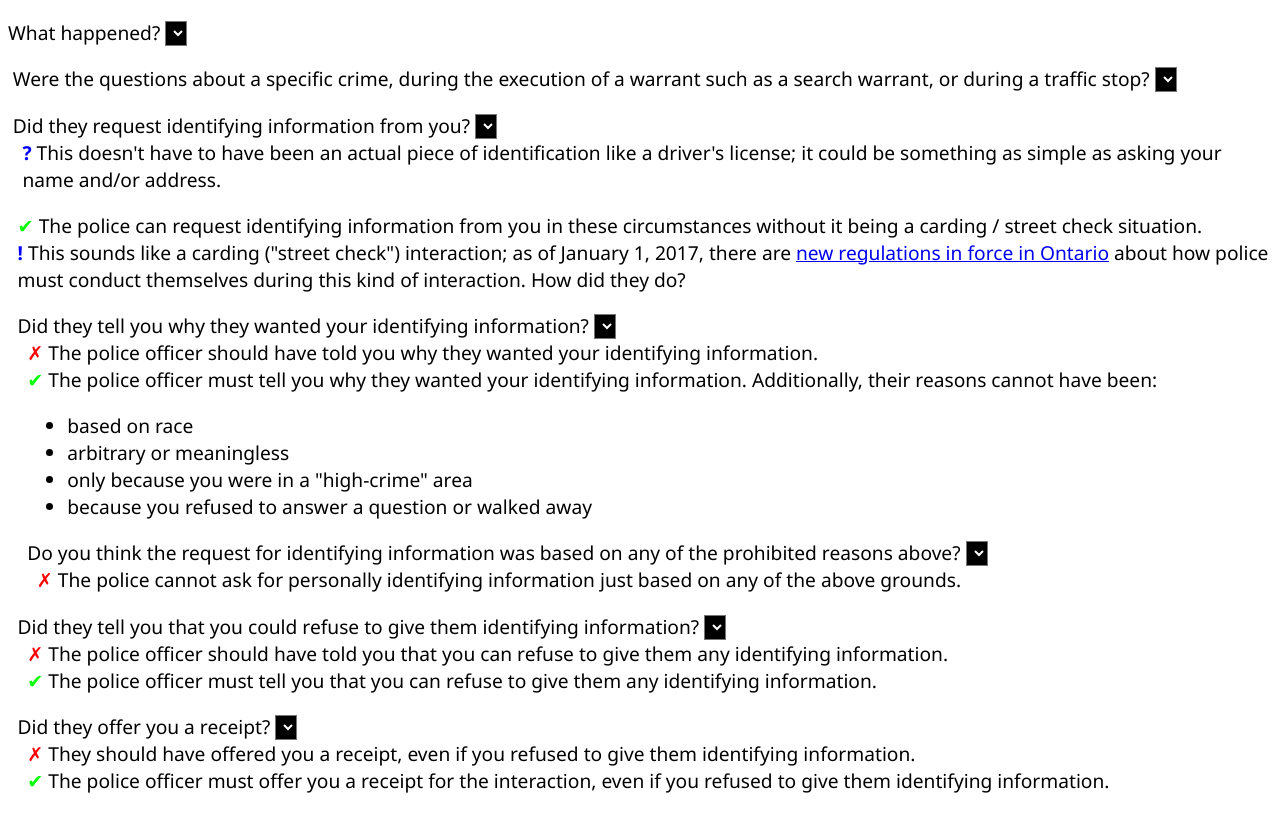
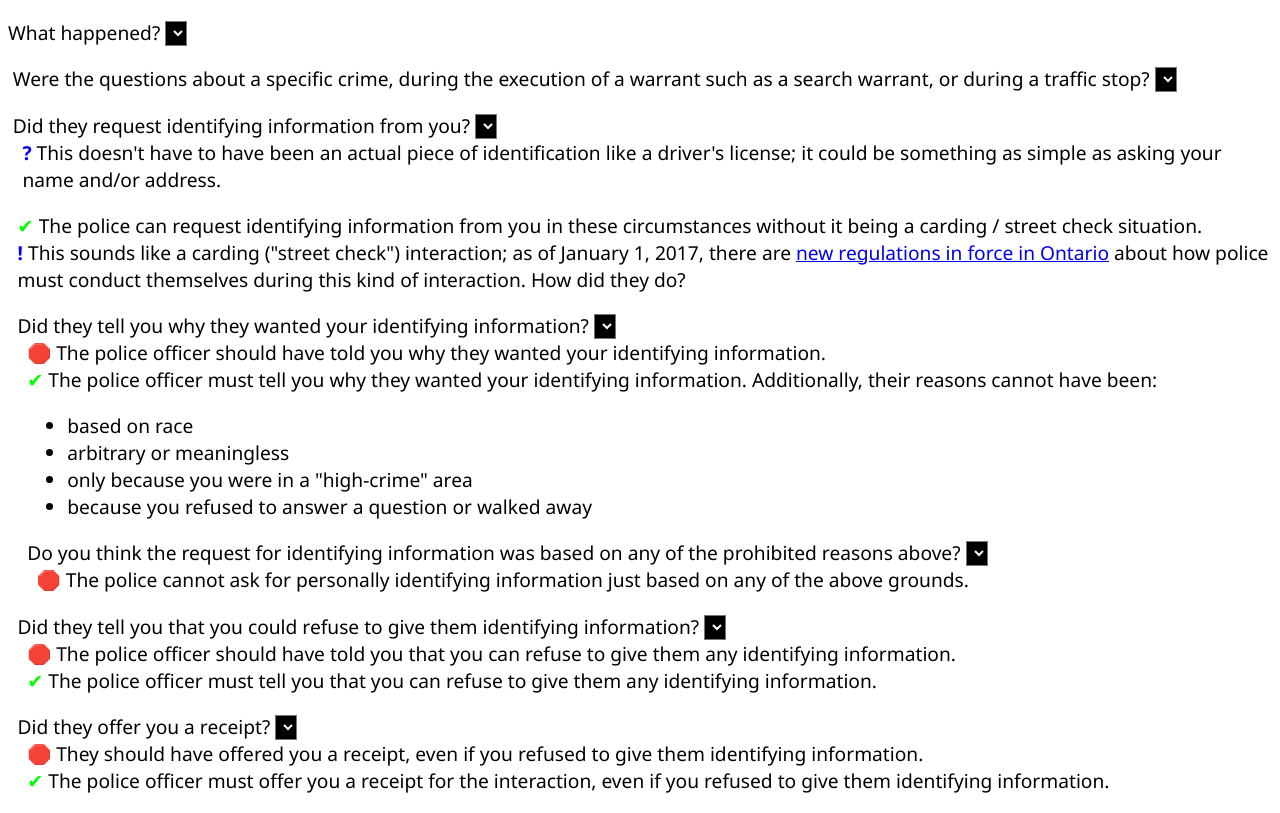
Before and after one commit to waharnum/thecarded-form, a plain HTML site: page index.html in a window 1280 px wide. Drawn offline with nearby package versions, Linux system fonts and the light colour scheme; a script that the page names is missing.

Commit message:
X mark -> stop sign.

```diff
--- a/css/theCarded-form.css
+++ b/css/theCarded-form.css
@@ -42,7 +42,7 @@
 }
 
 .theCarded-info-regulatoryFailure::before {
-    content: "\2717";
+    content: "\1F6D1";
     color: #FF0000;
 }
 
```
